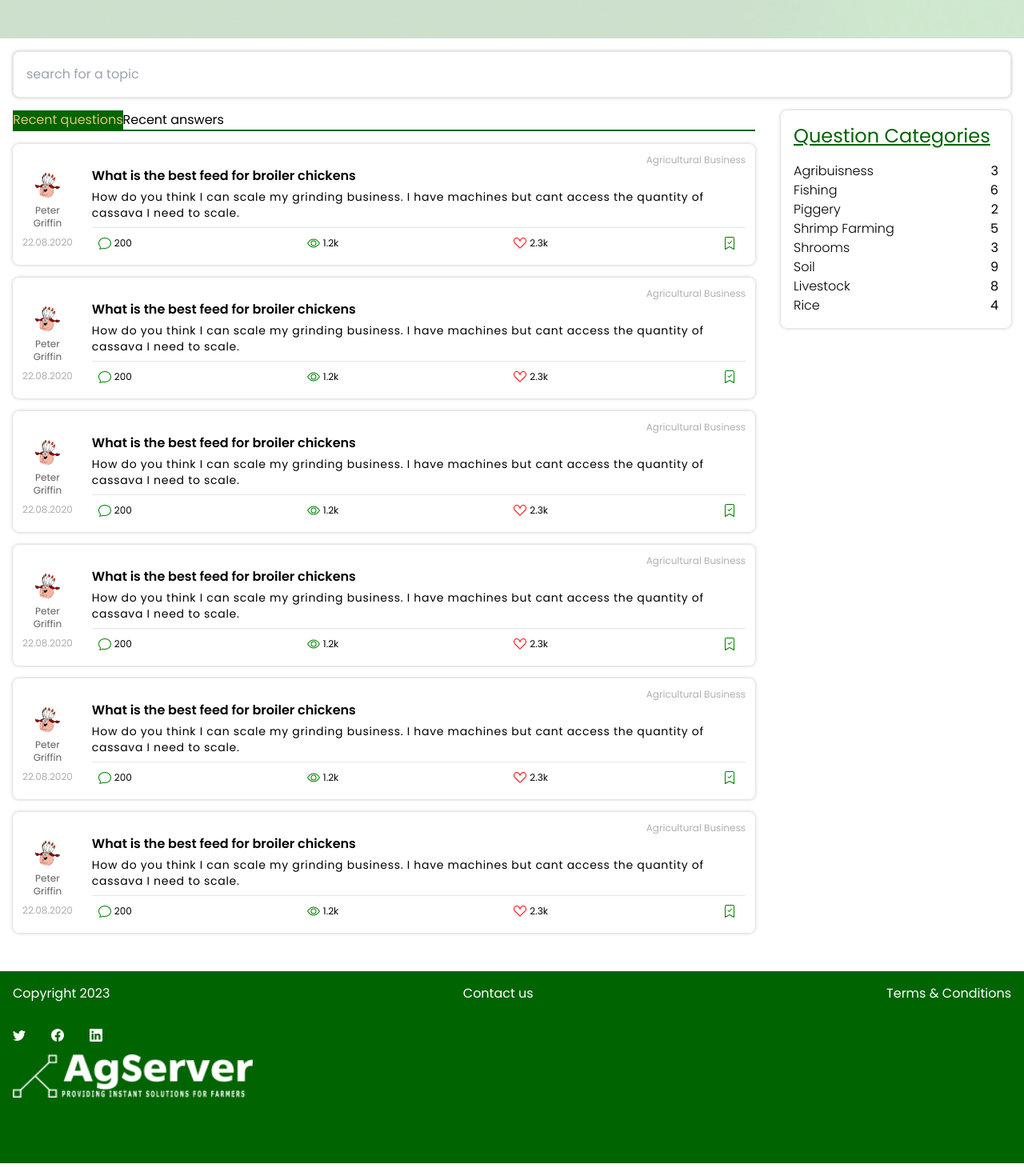
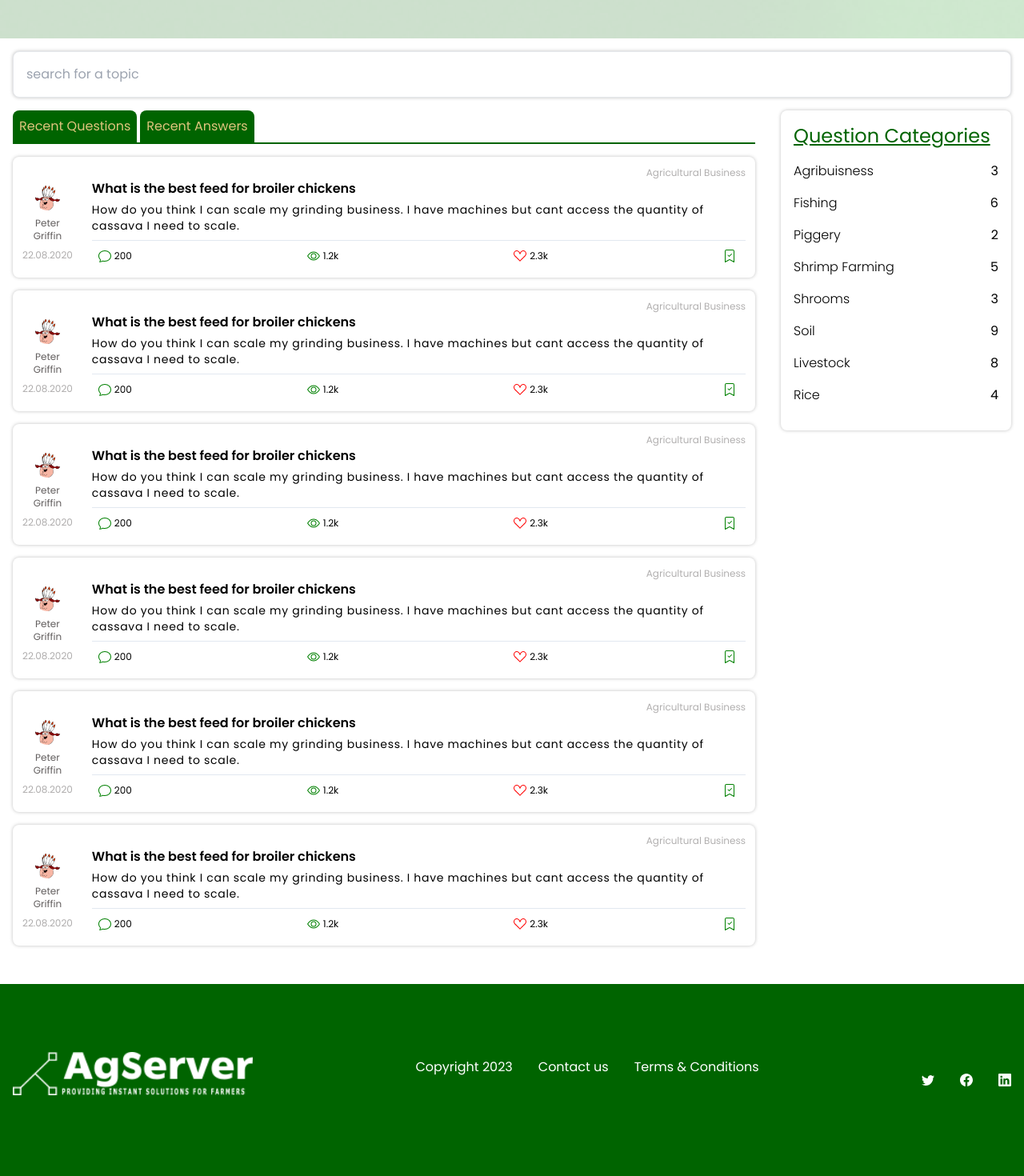
Before and after one commit to chibuzorEbede/ag, a Next.js app: page / in a window 1280 px wide. Shown: the part 672-2142 px from the top of the page at 80% size. Built offline with nearby package versions, Linux system fonts and the light colour scheme.

Commit message:
agserver rebuild

```diff
--- a/components/Categories.tsx
+++ b/components/Categories.tsx
@@ -68,7 +68,7 @@ export default Categories
 const CategoryItem = ({ title, count }) => {
     return (
         <Link href='/' className='category-item'>
-            <div className="flex justify-between">
+            <div className="flex justify-between mb-4">
                 <p className='font-light capitalize'>{title}</p>
                 <p className='count'>{count}</p>
             </div>
--- a/components/Feed.tsx
+++ b/components/Feed.tsx
@@ -1,6 +1,6 @@
 import React from 'react'
 import FeedItem from '../components/FeedItem'
-import { log } from 'console'
+import Tab from '../components/common/Tab'
 
 let data = [
     {
@@ -92,14 +92,3 @@ const Feed = () => {
 }
 
 export default Feed
-
-const clickHandler = () => { console.log('clicked') }
-
-let isActive = true;
-
-const Tab = () => {
-    return <div className='border-b-2 border-ag-green'>
-        <button className={`p-4` + isActive ? `bg-ag-green text-ag-gold` : `text-black-400`} onClick={() => clickHandler}>Recent questions</button>
-        <button>Recent answers</button>
-    </div >
-}
--- a/components/Footer.tsx
+++ b/components/Footer.tsx
@@ -1,23 +1,29 @@
+import Link from "next/link";
 import Logo from "./common/Logo";
-import {  BsTwitter, BsFacebook, BsLinkedin } from "react-icons/bs";
+import { BsTwitter, BsFacebook, BsLinkedin } from "react-icons/bs";
 
 
-const Footer = ()=>{
-    return(
-      <div className="footer mt-8 min-h-[30vh] bg-ag-green text-white p-4">
-        <ul className="footer-links flex justify-between mb-8">
+const Footer = () => {
+  return (
+    <div className="footer md:flex md:justify-between md:items-center  mt-8 min-h-[30vh] bg-ag-green text-white p-4">
+
+      <div className="footer-logo mt-4 mb-8">
+        <Logo />
+      </div>
+
+      <ul className="footer-links flex justify-between md:gap-8 mb-8">
         <li className="link-item">Copyright 2023</li>
         <li className="link-item">Contact us</li>
         <li className="link-item">Terms & Conditions</li>
       </ul>
+
       <ul className="social-links flex gap-8">
-          <BsTwitter/>
-          <BsFacebook/>
-          <BsLinkedin/>
+        <Link href='https://twitter.com'><BsTwitter /></Link>
+        <Link href='https://twitter.com'><BsFacebook /></Link>
+        <Link href='https://twitter.com'> <BsLinkedin /></Link>
+
+
       </ul>
-        <div className="footer-logo mt-4">
-        <Logo/>
-        </div>
     </div>
   )
 }
--- a/components/Navbar.tsx
+++ b/components/Navbar.tsx
@@ -10,11 +10,11 @@ const Navbar = function () {
 
       <Logo />
 
-      <div className="menu-btns flex gap-6 justify-center items-center invisible md:visible">
+      <div className="ml-auto menu-btns flex gap-6 justify-center items-center invisible md:visible">
         <Link href='/login'><ButtonFlat w={97} h={35} text={`login`} /></Link>
         <Link href='/signup'><Button text={`sign up`} /></Link>
       </div>
-      <div className="mobile-menu md:invisible">
+      <div className="mobile-menu md:hidden">
         <Button text='menu' />
       </div>
     </nav >
--- /dev/null
+++ b/components/common/Tab.tsx
@@ -0,0 +1,20 @@
+const Tab = () => {
+    return <div className='border-b-2 border-ag-green '>
+        <TabButton text='recent questions' />
+        <TabButton text='recent answers' />
+
+
+    </div >
+}
+
+
+const clickHandler = () => { console.log('clicked') }
+
+let isActive = true;
+
+function TabButton({ text }) {
+    return <button className={isActive ? `bg-ag-green rounded-t-lg p-2 text-ag-gold mr-1` : `border rounded-t-lg p-2 text-black-400 mr-1`} onClick={() => clickHandler}><p className='capitalize'>{text}</p></button>
+}
+
+
+export default Tab
```
Also changed, not shown: pages/login.tsx (added), 1 other file (tests, documents, lock files or other folders). Lines whose indentation alone changed are shown as unchanged.
